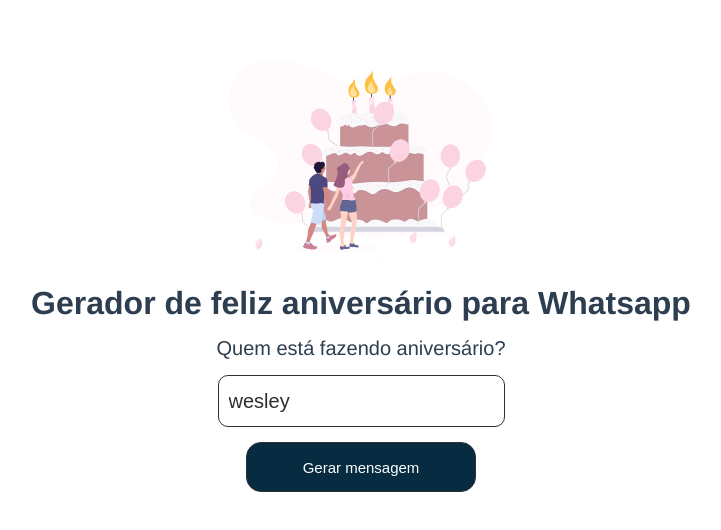
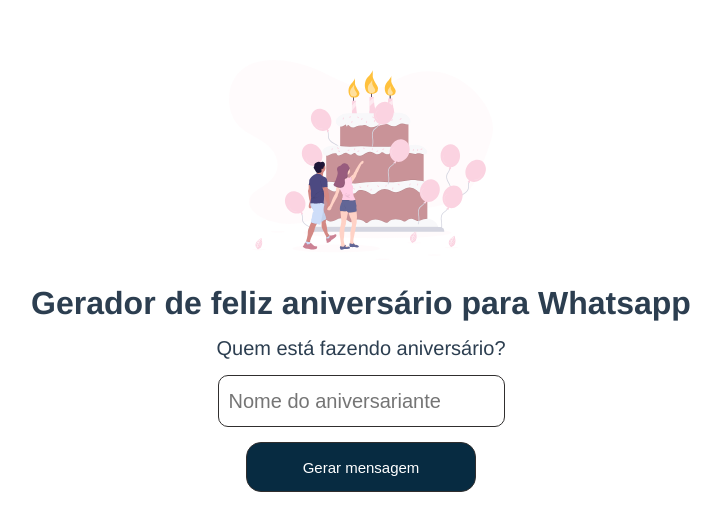
Before and after one commit to wesleyjcr/feliz-aniversario, a Vue app: page / in a window 1280 px wide. Shown: the top 530 px of the page, without its empty margins (279-1000 px from the left). Built offline with nearby package versions, Linux system fonts and the light colour scheme.

Commit message:
Ajuste pós deploy

```diff
--- a/src/components/FelizAniversario.vue
+++ b/src/components/FelizAniversario.vue
@@ -50,7 +50,7 @@ export default {
         "Parabéns #nome, que Deus te ilumine e proteja sempre, que todos os seus sonhos se realizem e que você seja muito feliz. Tudo de bom para você hoje e sempre!👏🏻👏🏻❤️❤️❤️"
       ],
       mensagem: "",
-      nome: "wesley",
+      nome: "",
       copiado: false,
     };
   },
```
